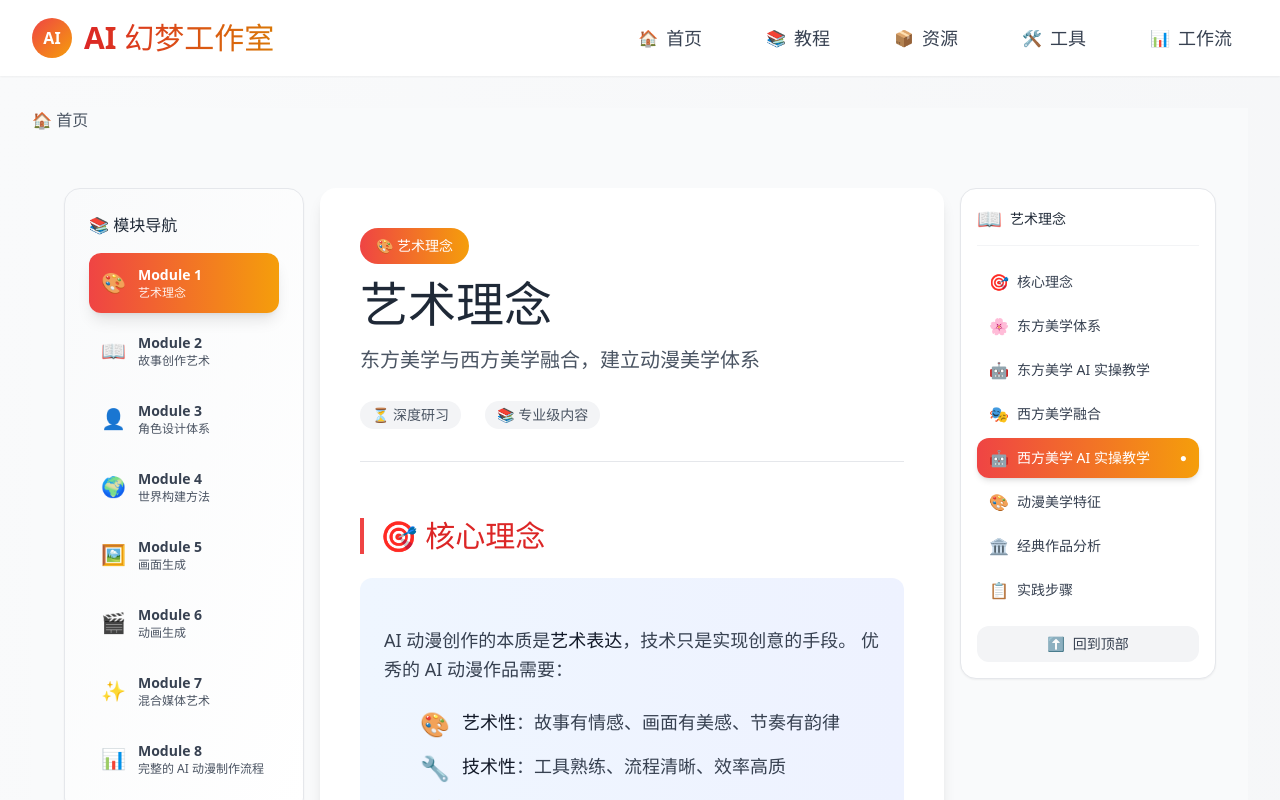
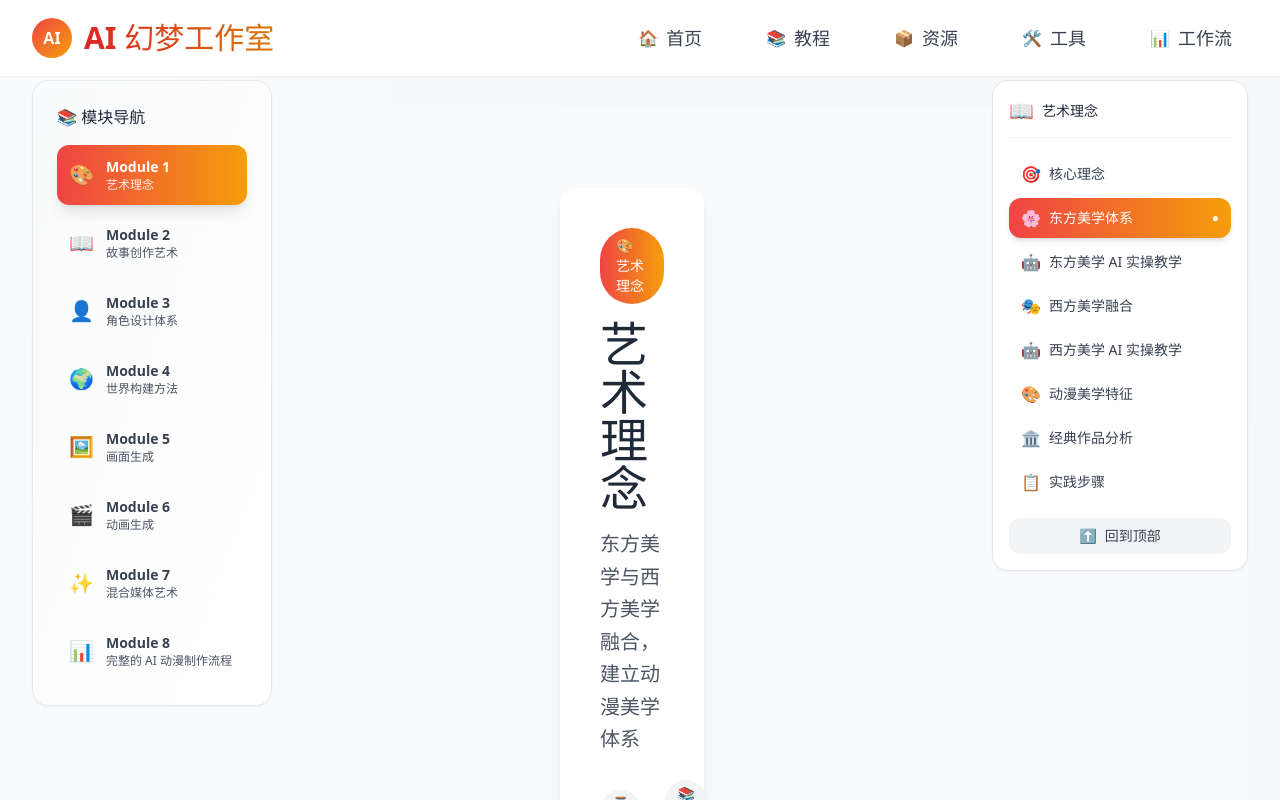
Before and after one commit to rouyundemao/ai-anime-studio, a React (Vite) app in the folder frontend/: page /module-1 in a window 1280 px wide. Shown: the top 800 px of the page. Built offline with nearby package versions, Linux system fonts and the light colour scheme; a small style sheet from the web is missing; a web font is replaced by a local one.

Commit message:
feat: Module1 两侧导航固定常驻 - 左侧模块导航和右侧目录导航使用 fixed 定位，滚动时保持可见

```diff
--- a/frontend/src/pages/Module1/Module1.tsx
+++ b/frontend/src/pages/Module1/Module1.tsx
@@ -39,16 +39,16 @@ function Module1() {
     <div className="min-h-screen bg-gray-50">
       <TopNavigation />
 
-      <div className="flex gap-4 px-4 md:px-8 py-8">
-        {/* 左侧：模块导航 */}
+      <div className="relative flex gap-4 px-4 md:px-8 py-8">
+        {/* 左侧：模块导航 - 固定定位 */}
         <aside className="hidden xl:block w-60 flex-shrink-0">
-          <div className="sticky top-4">
+          <div className="fixed top-20 left-4 md:left-8 w-60">
             <SideNavigation currentId="module1" />
           </div>
         </aside>
 
         {/* 中间：教程内容 - 真正全宽 */}
-        <main className="flex-1 min-w-0">
+        <main className="flex-1 min-w-0 xl:mx-60">
           <article className="bg-white rounded-2xl shadow-lg p-4 md:p-8 lg:p-10 w-full">
           {/* 模块标题 */}
           <header className="mb-12 border-b border-gray-200 pb-8">
@@ -719,9 +719,9 @@ function Module1() {
         </article>
         </main>
 
-        {/* 右侧：小标题导航 */}
+        {/* 右侧：小标题导航 - 固定定位 */}
         <aside className="hidden xl:block w-64 flex-shrink-0">
-          <div className="sticky top-4">
+          <div className="fixed top-20 right-4 md:right-8 w-64">
             <TableOfContents sections={sections} moduleName="艺术理念" />
           </div>
         </aside>
```
